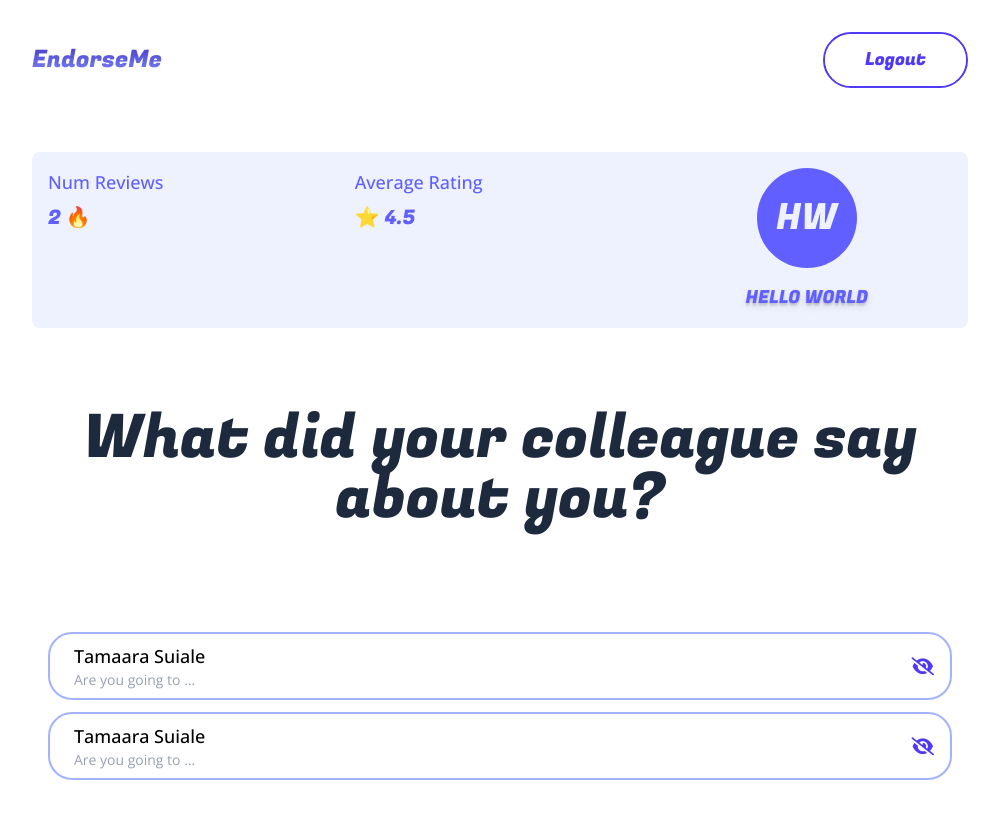
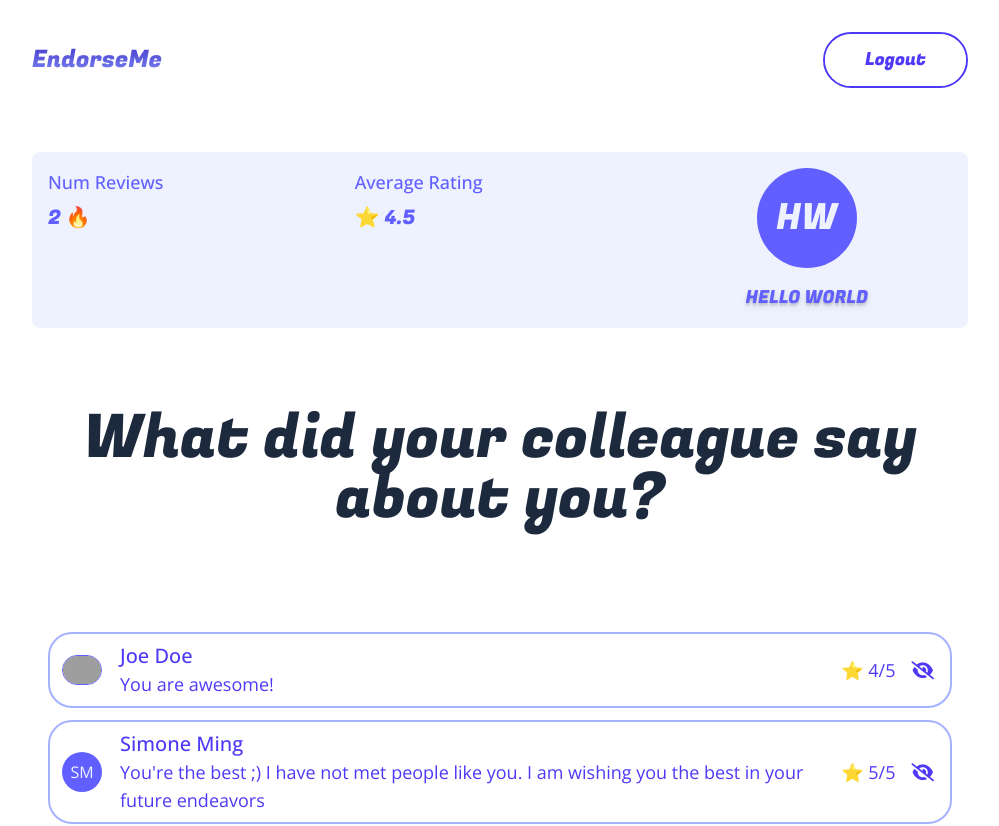
Before and after one commit to liangchow/full-stack-feedback, a Next.js app: page /dashboard in a window 1280 px wide. Shown: the top 826 px of the page, without its empty margins (140-1139 px from the left). Built offline with nearby package versions, Linux system fonts and the light colour scheme; grey boxes are pictures that could not be loaded.

Commit message:
Card styling

```diff
--- a/components/Card.js
+++ b/components/Card.js
@@ -16,10 +16,7 @@ export default function Card(props) {
 
         return (
             <li className="max-w-[1000px] w-full mx-auto flex justify-between items-center bg-white mt-2 p-2 hover:shadow-lg rounded-3xl border-2 border-solid border-indigo-300">
-                <div className="flex ml-2">
-                    {/* {headshot(index)} */}
-                    <div className="flex flex-col ml-2"> <span className="font-medium text-black">Tamaara Suiale</span> <span className="text-sm text-gray-400 truncate w-32">Are you going to business trip next week</span> </div>
-                </div>
+                {children}
                 <div className='flex flex-col items-center p-2 gap-2 '>
                      {/* Show and NoShow button */}
                     <button onClick={() => handleToggleShow(index)}><i className={"text-indigo-600 hover:text-indigo-400 cursor-pointer transition " + (" fa-solid fa-eye-slash")}></i></button>
@@ -27,14 +24,4 @@ export default function Card(props) {
             </li>
         )
 
-        // https://bbbootstrap.com/snippets/tailwind-css-chat-list-template-search-75579288
-        // return (
-        //     <li className='max-w-[1000px] w-full mx-auto flex justify-between items-center rounded-3xl mt-2 p-2 border-2 border-solid border-indigo-300 '>
-        //         {children}
-        //         <div className='flex p-2 gap-2 '>
-        //             {/* Show and NoShow button */}
-        //             <button onClick={() => handleToggleShow(index)}><i className={"text-indigo-600 hover:text-indigo-400 " + (" fa-solid fa-eye-slash")}></i></button>
-        //         </div>
-        //     </li>
-        // )
 }
--- a/components/CardList.js
+++ b/components/CardList.js
@@ -6,39 +6,37 @@ export default function CardList(props) {
 
   const { todos } = props
 
-  // function headshot(peer){
-  //   if (peer.src) {
-  //     return (
-  //       <Image className='rounded-full border border-solid border-indigo-500 ' src={peer.src} width={40} height={40} style={{objectFit: "contain"}} alt="pp" />
-  //   )} else {
-  //     return (
-  //       <div className='size-[40px] rounded-full bg-indigo-500 inline-flex items-center justify-center'>
-  //           <p className={'text-base text-indigo-50 '}>{peer.firstName[0]}{peer.lastName[0]}</p>
-  //       </div>
-  //     )
-  //   }
-  // }
-
+  function headshot(peer){
+    if (peer.src) {
+      return (
+        <Image className='rounded-full border border-solid border-indigo-500 ' src={peer.src} width={40} height={40} style={{objectFit: "contain"}} alt="pp" />
+    )} else {
+      return (
+        <div className='size-[40px] rounded-full bg-indigo-500 inline-flex items-center justify-center'>
+            <p className={'text-base text-indigo-50 '}>{peer.firstName[0]}{peer.lastName[0]}</p>
+        </div>
+      )
+    }
+  }
 
   return (
     <ul className='flex flex-col flex-1 gap-1 p-4'>
         {todos.map((todo, todoIndex) => {
-            return (
-              <Card {...props} key={todoIndex} index={todoIndex} />
+
+            return(
+                <Card {...props} key={todoIndex} index={todoIndex} >
+                  <div className='flex w-full justify-between items-center gap-1 text-indigo-600 '>
+                    <div className='flex ml-1 w-15'>
+                      {headshot(todo)}
+                    </div>
+                    <div className='flex flex-col ml-1 w-full'>
+                      <span className='text-lg sm:text-xl font-medium '>{todo.firstName} {todo.lastName}</span>
+                      <span className='text-base sm:text-lg'>{todo.comment}</span>
+                    </div>
+                    <div className='flex p-2 ml-1 text-nowrap'>⭐ {todo.rating}/5</div>
+                  </div>
+                </Card>
             )
-
-            // return(
-            //     <Card {...props} key={todoIndex} index={todoIndex} >
-            //       <div className='flex w-full justify-between items-center gap-1 text-indigo-600 '>
-            //         <div className='flex ml-2'>
-            //           {headshot(todo)}
-            //           <p className='flex flex-col p-2 font-medium '>{todo.firstName} {todo.lastName}:</p>
-            //         </div>
-            //         <p className='flex flex-col p-2 '>{todo.comment}</p>
-            //         <p className='flex flex-col p-2 text-nowrap'>⭐ {todo.rating}/5</p>
-            //       </div>
-            //     </Card>
-            // )
         })}
     </ul>
   )
--- a/components/Hero.js
+++ b/components/Hero.js
@@ -15,7 +15,7 @@ export default function Hero() {
   return (
     <div className="flex flex-col py-4 md:py-8 gap-8 sm:gap-10">
       <h1 className={"text-5xl sm:text-6xl md:text-7xl text-center " + fugaz.className}><span className="textGradient">EndorseMe</span> helps you track your
-        <span className="textGradient"> feedback</span> !</h1>
+        <span className="textGradient"> feedback</span>!</h1>
       <p className="max-w-[500px] w-full mx-auto text-lg sm:text-xl md:text-2xl text-center">Create your mood record and see how you feel <span className="font-semibold">every day.</span></p>
       <div className="grid grid-cols-2 gap-4 w-fit mx-auto">
         <Button glow text="Sign Up" />
```
